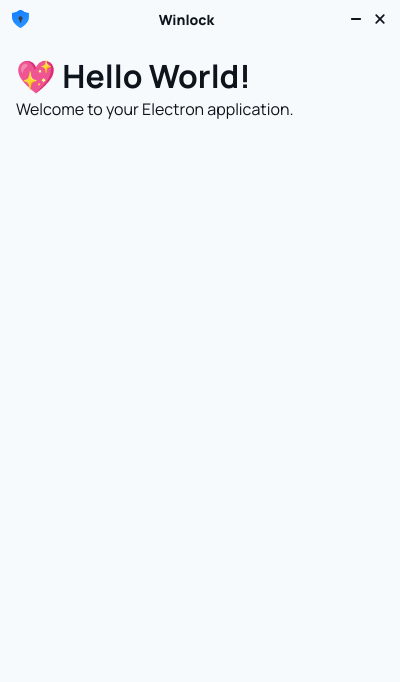
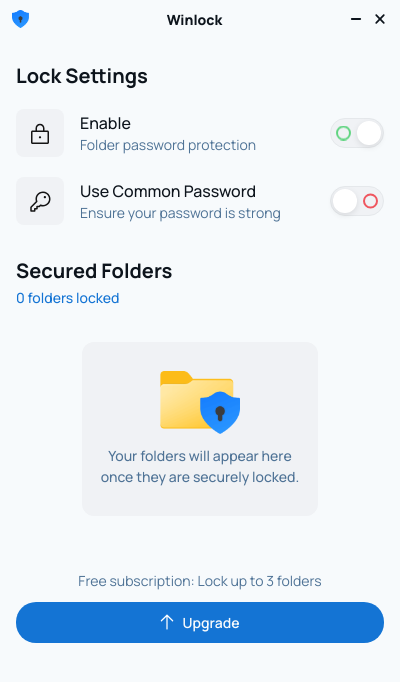
Before and after one commit to akash-singh8/winlock, an Electron app: page src/index.html in a window 400 px wide. Drawn offline with Linux system fonts and the light colour scheme; no server answers.

Commit message:
create main interface

```diff
--- a/src/index.html
+++ b/src/index.html
@@ -3,7 +3,9 @@
   <head>
     <meta charset="UTF-8" />
     <title>Winlock</title>
-    <link rel="stylesheet" href="index.css" />
+    <link rel="stylesheet" href="styles/index.css" />
+    <link rel="stylesheet" href="styles/popup.css" />
+    <link rel="stylesheet" href="styles/toggle.css" />
     <link rel="preconnect" href="https://fonts.googleapis.com" />
     <link rel="preconnect" href="https://fonts.gstatic.com" crossorigin />
     <link
@@ -33,8 +35,63 @@
     </div>
 
     <div class="content">
-      <h1>💖 Hello World!</h1>
-      <p>Welcome to your Electron application.</p>
+      <div class="lock-settings">
+        <h2>Lock Settings</h2>
+        <div class="setting-item">
+          <div class="setting-img">
+            <img src="./assets/svgs/lock.svg" alt="lock" />
+          </div>
+          <div class="setting-label">
+            <p>Enable</p>
+            <p>Folder password protection</p>
+          </div>
+          <label class="switch-button" for="switch1">
+            <div class="switch-outer">
+              <input id="switch1" type="checkbox" checked />
+              <div class="button">
+                <span class="button-toggle"></span>
+                <span class="button-indicator"></span>
+              </div>
+            </div>
+          </label>
+        </div>
+
+        <div class="setting-item">
+          <div class="setting-img">
+            <img src="./assets/svgs/lockkey.svg" alt="key" />
+          </div>
+          <div class="setting-label">
+            <p>Use Common Password</p>
+            <p>Ensure your password is strong</p>
+          </div>
+          <label class="switch-button" for="switch2">
+            <div class="switch-outer">
+              <input id="switch2" type="checkbox" />
+              <div class="button">
+                <span class="button-toggle"></span>
+                <span class="button-indicator"></span>
+              </div>
+            </div>
+          </label>
+        </div>
+      </div>
+
+      <div class="history">
+        <h2>Secured Folders</h2>
+        <p>0 folders locked</p>
+        <div class="not-locked">
+          <img src="./assets/folderIcon.ico" alt="Lock Folder" />
+          <p>Your folders will appear here once they are securely locked.</p>
+        </div>
+      </div>
+
+      <div class="upgrade">
+        <p>Free subscription: Lock up to 3 folders</p>
+        <button>
+          <img src="./assets/svgs/uparrow.svg" alt="uparrow" />
+          <p>Upgrade</p>
+        </button>
+      </div>
     </div>
   </body>
 </html>
--- a/src/index.js
+++ b/src/index.js
@@ -40,7 +40,7 @@
   // Create the browser window.
   const mainWindow = new BrowserWindow({
     width: 400,
-    height: 640,
+    height: 660,
     title: "Winlock",
     frame: false,
     resizable: false,
--- /dev/null
+++ b/src/styles/index.css
@@ -0,0 +1,195 @@
+:root {
+  --borderRadius: 12px;
+
+  --background: #f7fafc;
+  --foreground: #0d141c;
+  --lightGray: #e5e8eb;
+  --lightBlue: #4f7396;
+  --darkBlue: #1474d4;
+}
+
+* {
+  margin: 0;
+  padding: 0;
+  box-sizing: border-box;
+}
+
+body {
+  background-color: var(--background);
+  color: var(--foreground);
+  font-family: "Manrope", serif;
+}
+
+button {
+  border: none;
+  color: var(--background);
+  cursor: pointer;
+  background-color: var(--darkBlue);
+  border-radius: var(--borderRadius);
+  font-family: "Manrope", serif;
+  font-weight: 600;
+  font-size: 14px;
+  padding: 0.7rem 1rem;
+  transition: all 0.3s ease-out;
+}
+button:hover {
+  box-shadow: 0 0 10px var(--darkBlue);
+}
+button:active {
+  box-shadow: 0 0 0px var(--darkBlue);
+}
+
+.titlebar {
+  display: flex;
+  justify-content: space-between;
+  align-items: center;
+  height: 38px;
+  -webkit-app-region: drag;
+}
+
+.titlebar > img {
+  width: 17px;
+  height: auto;
+  margin-left: 12px;
+}
+
+.titlebar h1 {
+  font-size: 14px;
+  font-weight: 800;
+  margin-right: -1rem;
+}
+
+.window-controls {
+  display: flex;
+  align-items: center;
+  margin-right: 8px;
+  -webkit-app-region: no-drag;
+}
+
+.window-controls img {
+  width: 24px;
+  padding: 4px;
+}
+
+.window-controls img:hover {
+  background-color: var(--lightGray);
+  opacity: 0.7;
+}
+
+.window-controls img:active {
+  background-color: transparent;
+  opacity: 1;
+}
+
+.content {
+  padding: 16px;
+}
+
+.lock-settings {
+  display: flex;
+  flex-direction: column;
+  gap: 1.25rem;
+  margin-top: 0.5rem;
+  margin-bottom: 2rem;
+}
+
+.lock-settings h2,
+.history h2 {
+  font-size: 20px;
+  font-weight: bold;
+}
+
+.setting-item {
+  display: flex;
+  align-items: center;
+}
+
+.setting-label {
+  height: 46px;
+  display: flex;
+  flex-direction: column;
+  justify-content: space-evenly;
+  flex: 1;
+}
+
+.setting-label p:first-child {
+  font-weight: 500;
+}
+
+.setting-label p:last-child {
+  color: var(--lightBlue);
+  font-size: 14px;
+}
+
+.setting-img {
+  display: flex;
+  align-items: center;
+  justify-content: center;
+  height: 48px;
+  width: 48px;
+  background-color: #f0f2f5;
+  border-radius: 8px;
+  margin-right: 1rem;
+}
+
+.history {
+  display: flex;
+  flex-direction: column;
+  gap: 4px;
+  height: 314px;
+  padding-bottom: 1.5rem;
+}
+
+.history > p {
+  font-size: 14px;
+  font-weight: 500;
+  color: var(--darkBlue);
+}
+
+.not-locked {
+  background-color: #f0f2f5;
+  border-radius: var(--borderRadius);
+  display: flex;
+  flex-direction: column;
+  align-items: center;
+  justify-content: center;
+  gap: 0.7rem;
+  padding: 1rem;
+  margin: auto;
+  height: 60%;
+  width: 64%;
+}
+
+.not-locked img {
+  width: 80px;
+}
+
+.not-locked p {
+  font-size: 14px;
+  font-weight: 500;
+  line-height: 21px;
+  text-align: center;
+  color: var(--lightBlue);
+}
+
+.upgrade {
+  display: flex;
+  align-items: center;
+  flex-direction: column;
+  justify-content: space-between;
+  height: 72px;
+}
+
+.upgrade > p {
+  color: var(--lightBlue);
+  font-size: 14px;
+}
+
+.upgrade button {
+  display: flex;
+  align-items: center;
+  justify-content: center;
+  border-radius: 20px;
+  gap: 0.5rem;
+  width: 100%;
+}
--- a/src/index.css
+++ b/src/styles/popup.css
@@ -1,70 +1,3 @@
-:root {
-  --borderRadius: 12px;
-
-  --background: #f7fafc;
-  --foreground: #0d141c;
-  --lightGray: #e5e8eb;
-  --lightBlue: #4f7396;
-  --darkBlue: #1474d4;
-}
-
-* {
-  margin: 0;
-  padding: 0;
-  box-sizing: border-box;
-}
-
-body {
-  background-color: var(--background);
-  color: var(--foreground);
-  font-family: "Manrope", serif;
-}
-
-.titlebar {
-  display: flex;
-  justify-content: space-between;
-  align-items: center;
-  height: 38px;
-  -webkit-app-region: drag;
-}
-
-.titlebar > img {
-  width: 17px;
-  height: auto;
-  margin-left: 12px;
-}
-
-.titlebar h1 {
-  font-size: 14px;
-  font-weight: 800;
-}
-
-.window-controls {
-  display: flex;
-  align-items: center;
-  margin-right: 8px;
-  -webkit-app-region: no-drag;
-}
-
-.window-controls img {
-  width: 24px;
-  padding: 4px;
-}
-
-.window-controls img:hover {
-  background-color: var(--lightGray);
-  opacity: 0.7;
-}
-
-.window-controls img:active {
-  background-color: transparent;
-  opacity: 1;
-}
-
-.content {
-  padding: 16px;
-}
-
 .password-dialog {
   position: fixed;
   top: 0;
--- /dev/null
+++ b/src/styles/toggle.css
@@ -0,0 +1,122 @@
+/* From Uiverse.io by Admin12121 */
+.switch-button {
+  display: -webkit-box;
+  display: -ms-flexbox;
+  display: flex;
+  -webkit-box-align: center;
+  align-items: center;
+  -webkit-box-pack: center;
+  justify-content: center;
+  justify-content: center;
+  margin: auto;
+  height: 30px;
+}
+
+.switch-button .switch-outer {
+  height: 100%;
+  background: #f0f2f5;
+  width: 54px;
+  border-radius: 24px;
+  border: 1px solid var(--lightGray);
+  padding: 2px;
+  -webkit-box-sizing: border-box;
+  box-sizing: border-box;
+  cursor: pointer;
+  -webkit-tap-highlight-color: transparent;
+}
+
+.switch-button .switch-outer input[type="checkbox"] {
+  opacity: 0;
+  -webkit-appearance: none;
+  -moz-appearance: none;
+  appearance: none;
+  position: absolute;
+}
+
+.switch-button .switch-outer .button-toggle {
+  height: 24px;
+  width: 24px;
+  background: #fff;
+  border-radius: 100%;
+  box-shadow: 0px 2px 6px 0 rgba(0, 0, 0, 0.1);
+  position: relative;
+  z-index: 2;
+  -webkit-transition: left 0.3s ease-in;
+  -o-transition: left 0.3s ease-in;
+  transition: left 0.3s ease-in;
+  left: 0;
+}
+
+.switch-button
+  .switch-outer
+  input[type="checkbox"]:checked
+  + .button
+  .button-toggle {
+  left: 50%;
+}
+
+.switch-button
+  .switch-outer
+  input[type="checkbox"]:checked
+  + .button
+  .button-indicator {
+  -webkit-animation: indicator 1s forwards;
+  animation: indicator 1s forwards;
+}
+
+.switch-button .switch-outer .button {
+  width: 100%;
+  height: 100%;
+  display: -webkit-box;
+  display: -ms-flexbox;
+  display: flex;
+  position: relative;
+  -webkit-box-pack: justify;
+  justify-content: space-between;
+}
+
+.switch-button .switch-outer .button-indicator {
+  height: 15px;
+  width: 15px;
+  top: 50%;
+  -webkit-transform: translateY(-50%);
+  transform: translateY(-50%);
+  border-radius: 50%;
+  border: 2px solid #ef565f;
+  -webkit-box-sizing: border-box;
+  box-sizing: border-box;
+  right: 3px;
+  position: relative;
+}
+
+@-webkit-keyframes indicator {
+  30% {
+    opacity: 0;
+  }
+
+  0% {
+    opacity: 1;
+  }
+
+  100% {
+    opacity: 1;
+    border: 3px solid #60d480;
+    left: -68%;
+  }
+}
+
+@keyframes indicator {
+  30% {
+    opacity: 0;
+  }
+
+  0% {
+    opacity: 1;
+  }
+
+  100% {
+    opacity: 1;
+    border: 2px solid #60d480;
+    left: -62%;
+  }
+}
```
Also changed, not shown: src/assets/svgs/lock.svg (added), src/assets/svgs/lockkey.svg (added), src/assets/svgs/uparrow.svg (added).
